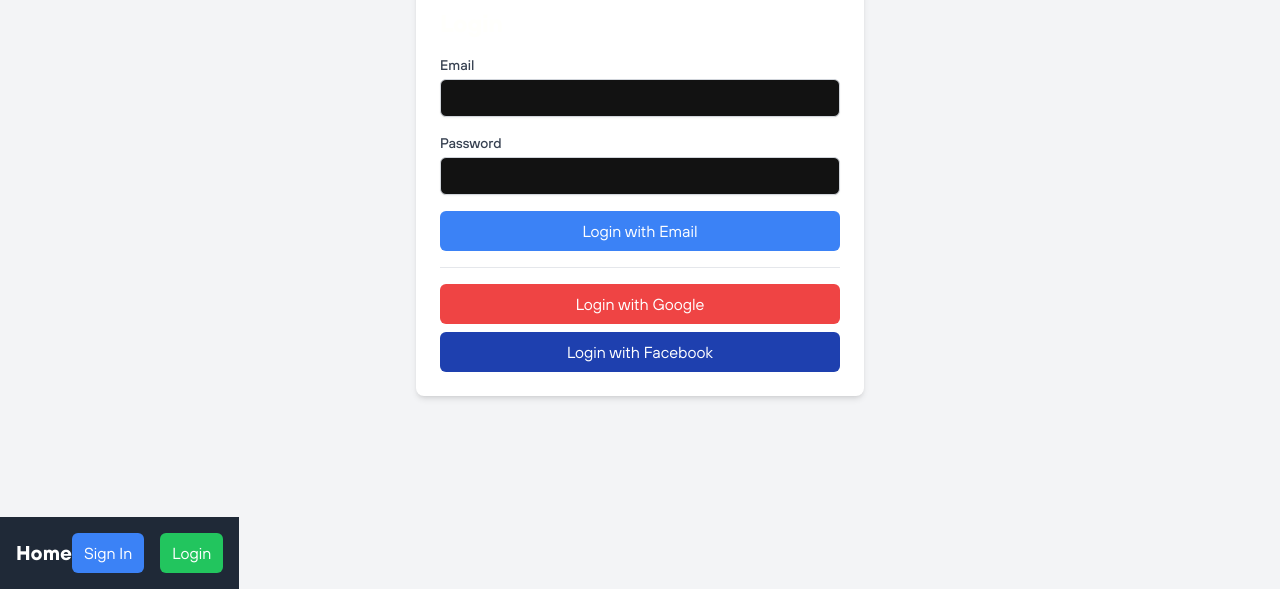
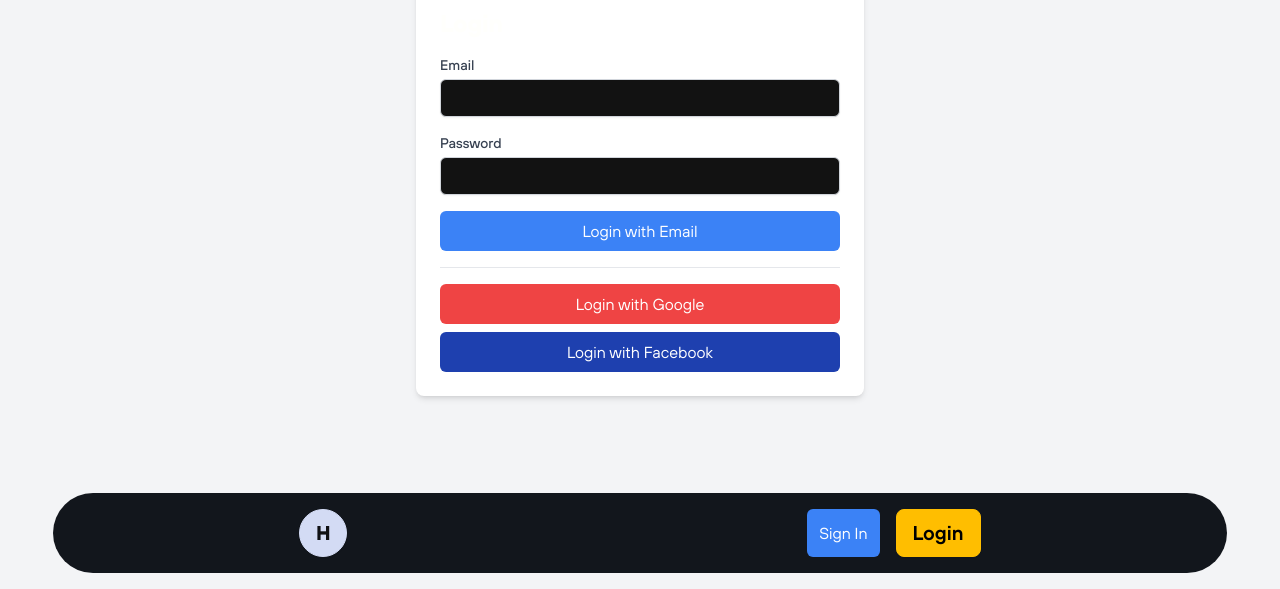
Before and after one commit to tomi-casabona/climbify, a React (Vite) app: page / in a window 1280 px wide. Shown: the part 211-800 px from the top of the page. Built offline with nearby package versions, Linux system fonts and the light colour scheme; no server answers.

Commit message:
navbar provisional

```diff
--- a/src/components/Navbar.tsx
+++ b/src/components/Navbar.tsx
@@ -22,14 +22,14 @@ export const Navbar: React.FC = () => {
   };
 
   return (
-    <nav className="bg-gray-800 p-4 fixed bottom-0">
-      <div className="container mx-auto flex justify-between items-center">
+    <nav className="flex justify-center">
+      <div className="bg-neutral p-4 fixed bottom-0 my-4 w-11/12 rounded-full flex justify-around items-center">
         <div>
           <button
             onClick={() => navigate("/home")}
-            className="text-white text-xl font-bold"
+            className="text-xl font-bold btn btn-secondary btn-circle"
           >
-            Home
+            H
           </button>
         </div>
         <div className="flex space-x-4">
@@ -41,10 +41,7 @@ export const Navbar: React.FC = () => {
               >
                 Sign In
               </button>
-              <button
-                onClick={handleLogin}
-                className="bg-green-500 text-white px-3 py-2 rounded-md hover:bg-green-600"
-              >
+              <button onClick={handleLogin} className="btn-warning btn text-xl">
                 Login
               </button>
             </>
@@ -52,14 +49,14 @@ export const Navbar: React.FC = () => {
             <>
               <button
                 onClick={() => navigate("/formulario")}
-                className="bg-blue-500 text-white px-3 py-2 rounded-md hover:bg-blue-600"
+                className="btn-secondary btn btn-circle text-xl"
               >
-                New Route
+                +
               </button>
 
               <button
                 onClick={handleLogout}
-                className="bg-red-500 text-white px-3 py-2 rounded-md hover:bg-red-600"
+                className="btn-warning btn text-xl"
               >
                 Logout
               </button>
```
